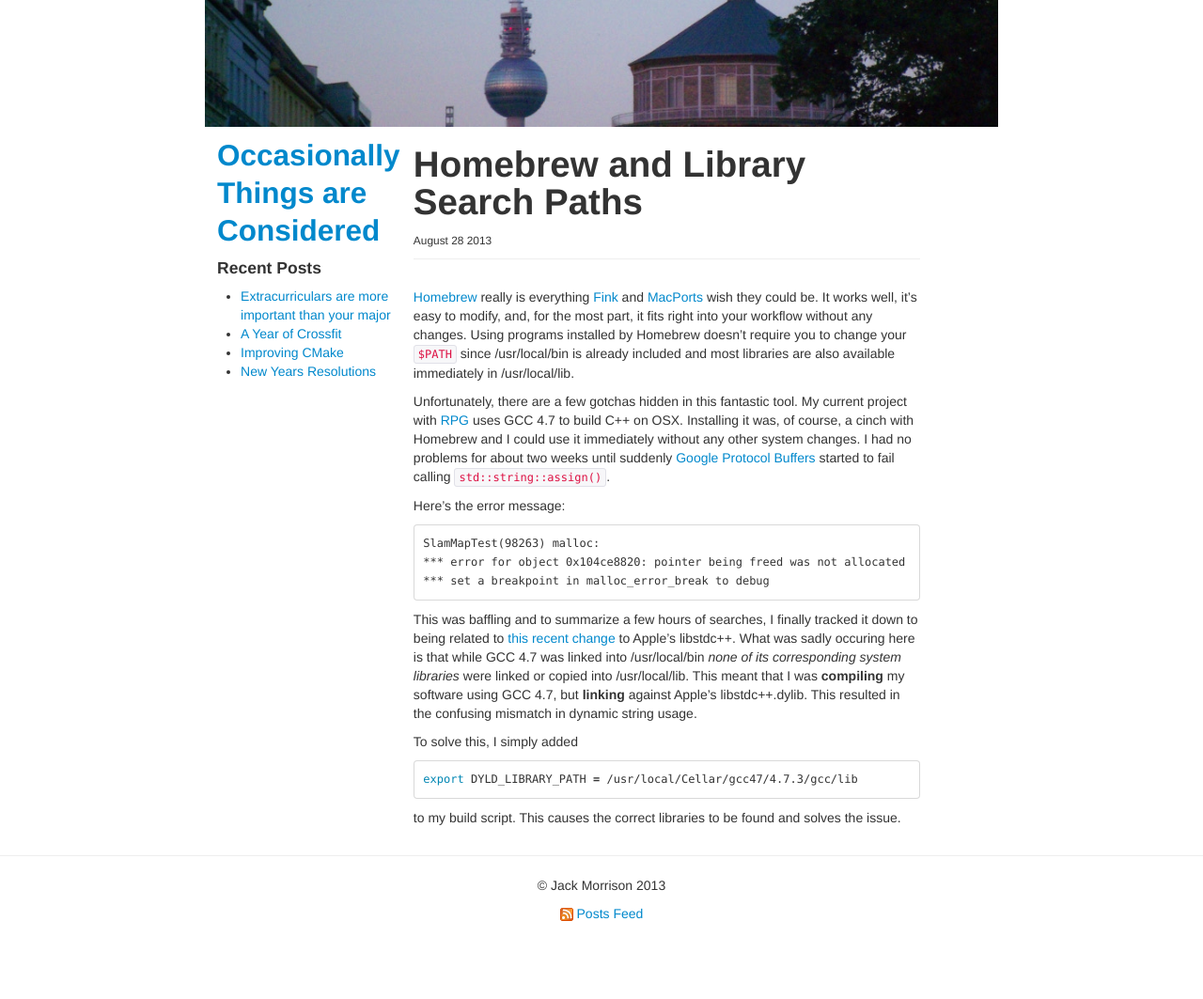
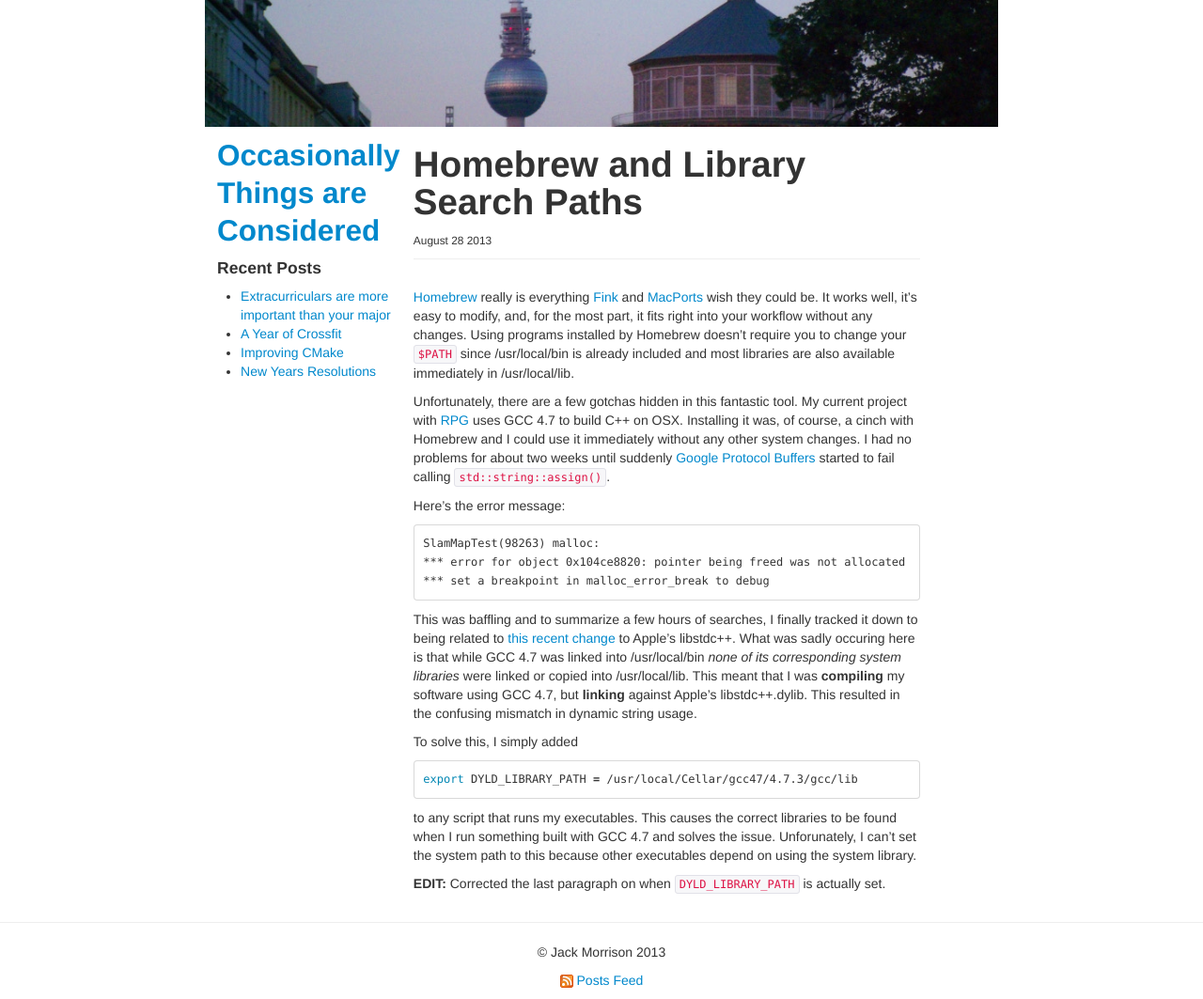
Before and after one commit to chachi/chachi.github.io, a Jekyll site: the page built from _posts/2013-08-28-homebrew-and-library-paths.md, in a window 1280 px wide. Shown: the whole page at 94% size. Built offline with Jekyll 4.4.1, drawn with Linux system fonts in a browser that asks for light colours; before the commit the page ends 992 px from its top, so only the background shows below that.

Commit message:
Fixes last post.

````diff
--- a/_posts/2013-08-28-homebrew-and-library-paths.md
+++ b/_posts/2013-08-28-homebrew-and-library-paths.md
@@ -21,7 +21,9 @@ To solve this, I simply added
 export DYLD_LIBRARY_PATH = /usr/local/Cellar/gcc47/4.7.3/gcc/lib
 ```
 
-to my build script. This causes the correct libraries to be found and solves the issue.
+to any script that runs my executables. This causes the correct libraries to be found when I run something built with GCC 4.7 and solves the issue. Unforunately, I can't set the system path to this because other executables depend on using the system library.
+
+**EDIT:** Corrected the last paragraph on when `DYLD_LIBRARY_PATH` is actually set.
 
 [homebrew]: http://brew.sh
 [fink]: http://finkproject.org
````
